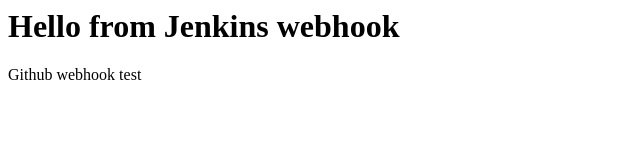
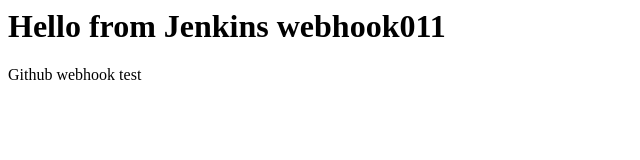
Before and after one commit to monir-zaman87/jenkins-webhook-lab, a plain HTML site: page index.html in a window 1280 px wide. Shown: the full height of the page, 0-640 px from the left. Drawn offline with Linux system fonts and the light colour scheme.

Commit message:
test webhook01

```diff
--- a/index.html
+++ b/index.html
@@ -3,7 +3,7 @@
  <title>Jenkins Webhook Lab</title>
 </head>
 <body>
- <h1>Hello from Jenkins webhook</h1>
+ <h1>Hello from Jenkins webhook011</h1>
  <p1>Github webhook test</p>
 </body>
 </html>
```
